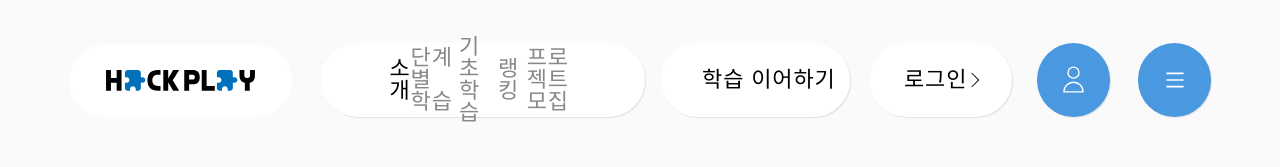
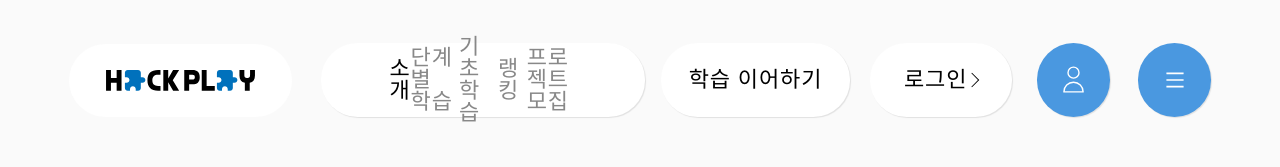
Before and after one commit to hackathon-education/hackplay_front, a React (Vite) app: page / in a window 1280 px wide. Shown: the top 167 px of the page. Built offline with nearby package versions, Linux system fonts and the light colour scheme; no server answers; a web font is replaced by a local one.

Commit message:
💄 style: 버튼 전역 스타일 및 색상 변수 추가
- 버튼 기본 스타일로 inline-flex, align-items, justify-content 속성 추가
- 새로운 색상 변수 --color-blue-600 및 --color-blue-700 추가

```diff
--- a/src/global.css
+++ b/src/global.css
@@ -38,6 +38,9 @@ body {
 
 button {
   cursor: pointer;
+  display: inline-flex;
+  align-items: center;
+  justify-content: center;
 }
 
 button:disabled {
--- a/src/styles.css
+++ b/src/styles.css
@@ -40,6 +40,8 @@
   --color-blue-420: #266db0;
   --color-blue-450: #2b74a5;
   --color-blue-500: #075080;
+  --color-blue-600: #0052cc;
+  --color-blue-700: #003f9e;
 
   --color-gray-50: #fafafa;
   --color-gray-80: #f6f6f6;
```
